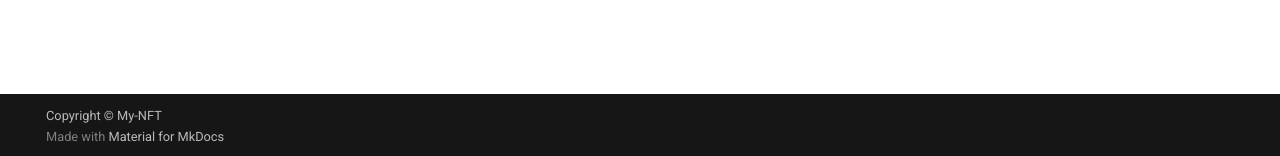
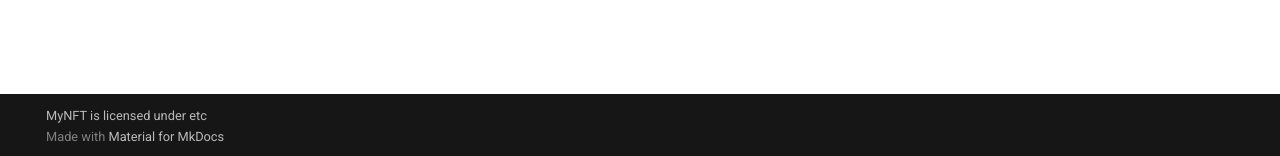
Before and after one commit to my-nft/factory-docs, an MkDocs documentation site: the page built from docs/quickstart.md, in a window 1280 px wide. Shown: the part 741-897 px from the top of the page. Built offline with MkDocs 1.6.1 and Material for MkDocs 9.7.7, drawn with Linux system fonts in a browser that asks for light colours.

Commit message:
Update mkdocs.yml

```diff
--- a/mkdocs.yml
+++ b/mkdocs.yml
@@ -1,8 +1,12 @@
 site_name: MyNFT documentation
+site_url: https://my-nft.io/
+site_description: MyNFT developer documentation
+site_author: Neoval
+copyright: "MyNFT is licensed under <license> etc"
+
 theme:
   name: material
-
-copyright: "Copyright &copy; My-NFT" #to be updated
+  locale: en
 
 nav:
   - Quickstart: quickstart.md
```
